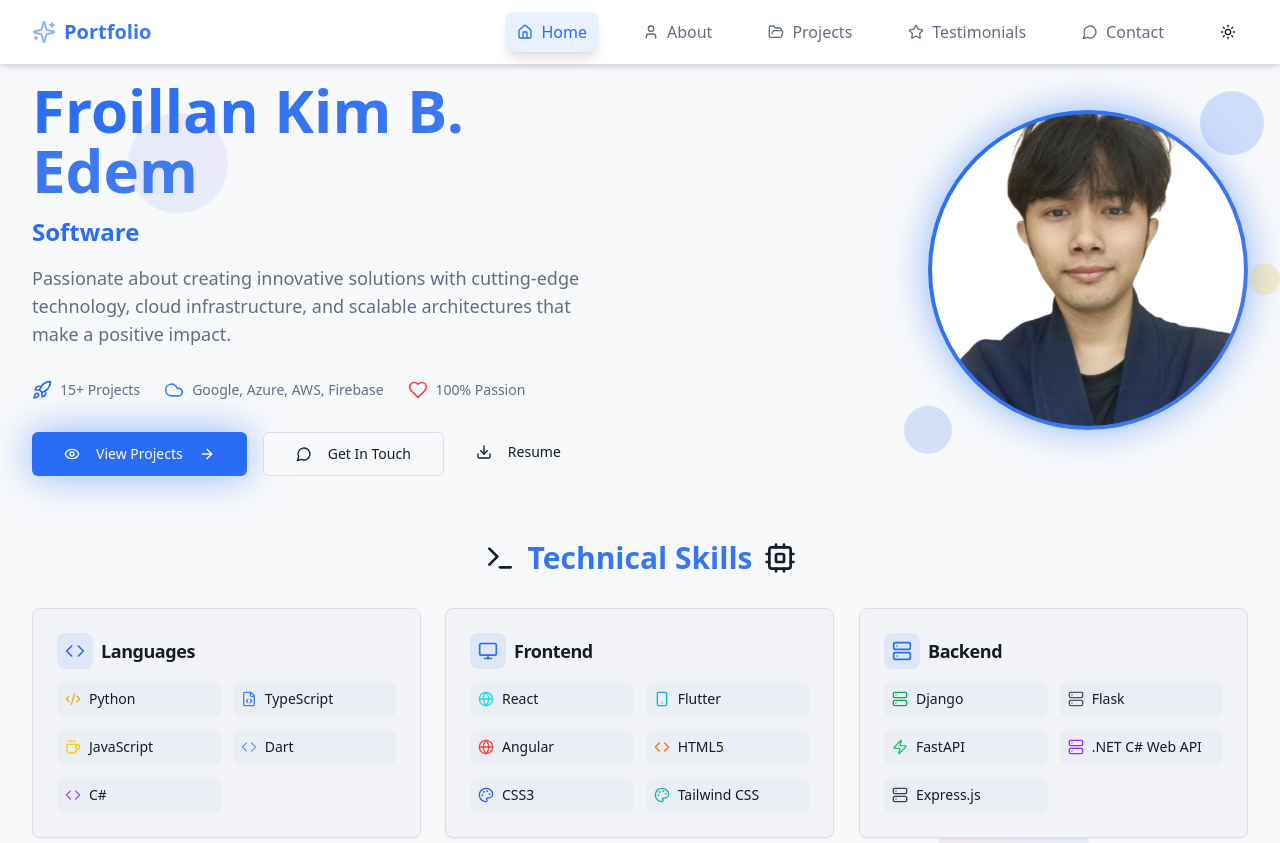
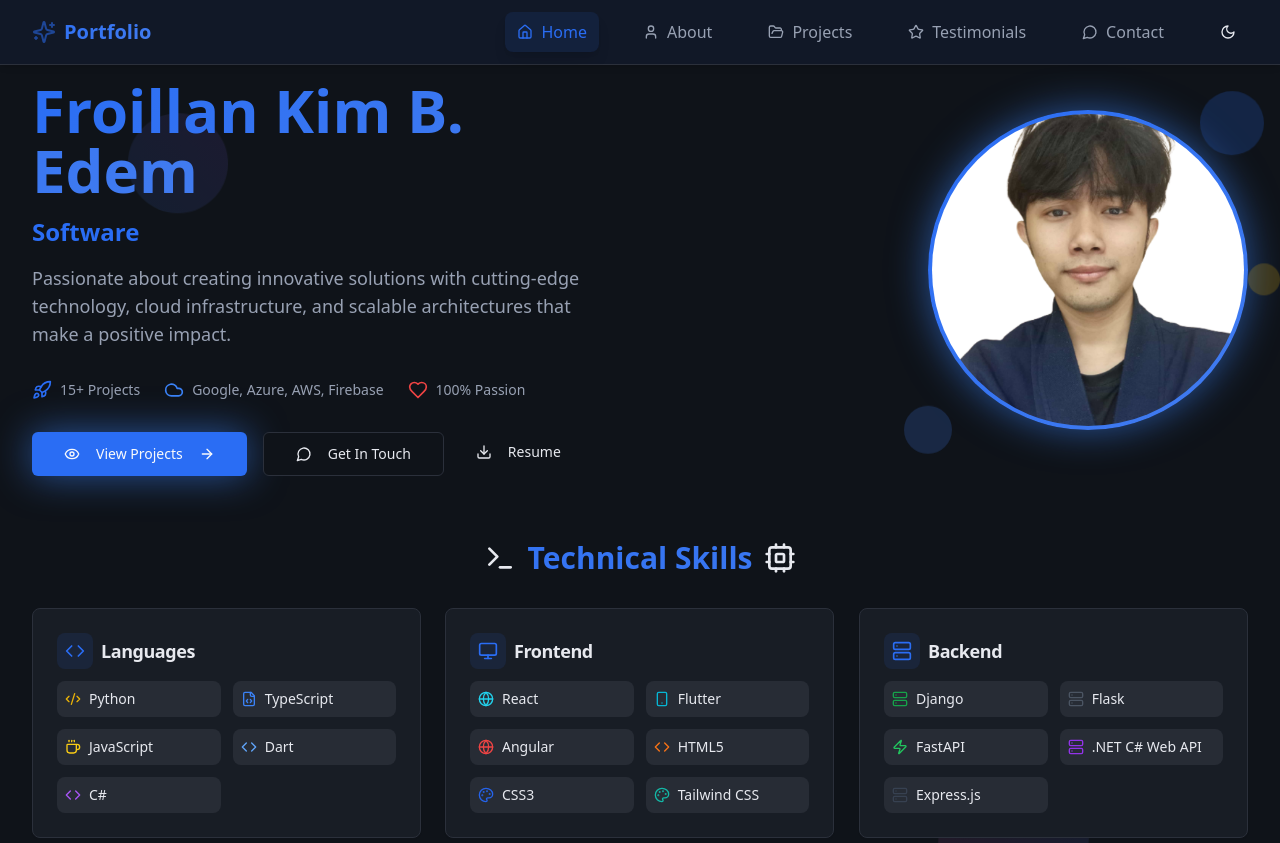
Before and after one commit to Froillan123/Portfolio, a React (Vite) app: page / in a window 1280 px wide. Shown: the top 843 px of the page. Built offline with nearby package versions, Linux system fonts and the light colour scheme.

Commit message:
adding resume and fix the default color

```diff
--- a/src/App.tsx
+++ b/src/App.tsx
@@ -11,7 +11,7 @@ const queryClient = new QueryClient();
 
 const App = () => (
   <QueryClientProvider client={queryClient}>
-    <ThemeProvider defaultTheme="light">
+    <ThemeProvider defaultTheme="dark">
       <TooltipProvider>
         <Toaster />
         <Sonner />
--- a/src/components/Portfolio.tsx
+++ b/src/components/Portfolio.tsx
@@ -336,7 +336,7 @@ export function Portfolio() {
                   <MessageCircle className="w-5 h-5 mr-2 group-hover:scale-110 transition-transform" />
                   Get In Touch
                 </Button>
-                <Button variant="ghost" className="group">
+                <Button variant="ghost" className="group" onClick={() => window.open('/resume/Froillan_Kim_B_Edem_resume.pdf', '_blank')}>
                   <Download className="w-5 h-5 mr-2 group-hover:scale-110 transition-transform" />
                   Resume
                 </Button>
@@ -821,7 +821,7 @@ export function Portfolio() {
             </div>
             {/* Resume and Availability */}
             <div className="flex flex-col md:flex-row gap-4 justify-center items-center mt-4">
-              <Button variant="outline" className="group" onClick={() => window.open('/resume.pdf', '_blank')}>
+              <Button variant="outline" className="group" onClick={() => window.open('/resume/Froillan_Kim_B_Edem_resume.pdf', '_blank')}>
                 <Download className="w-5 h-5 mr-2 group-hover:scale-110 transition-transform" />
                 Download Resume
               </Button>
--- a/src/components/ThemeToggle.tsx
+++ b/src/components/ThemeToggle.tsx
@@ -12,7 +12,7 @@ export function ThemeToggle() {
       onClick={() => setTheme(theme === "light" ? "dark" : "light")}
       className="w-10 h-10 p-0"
     >
-      <Sun className="h-[1.2rem] w-[1.2rem] rotate-0 scale-100 transition-all dark:-rotate-90 dark:scale-0" />
+      <Sun className="h-[1.2rem] w-[1.2rem] rotate-0 scale-100 transition-all dark:rotate-90 dark:scale-0" />
       <Moon className="absolute h-[1.2rem] w-[1.2rem] rotate-90 scale-0 transition-all dark:rotate-0 dark:scale-100" />
       <span className="sr-only">Toggle theme</span>
     </Button>
```
Also changed, not shown: 1 other file (tests, documents, lock files or other folders).
